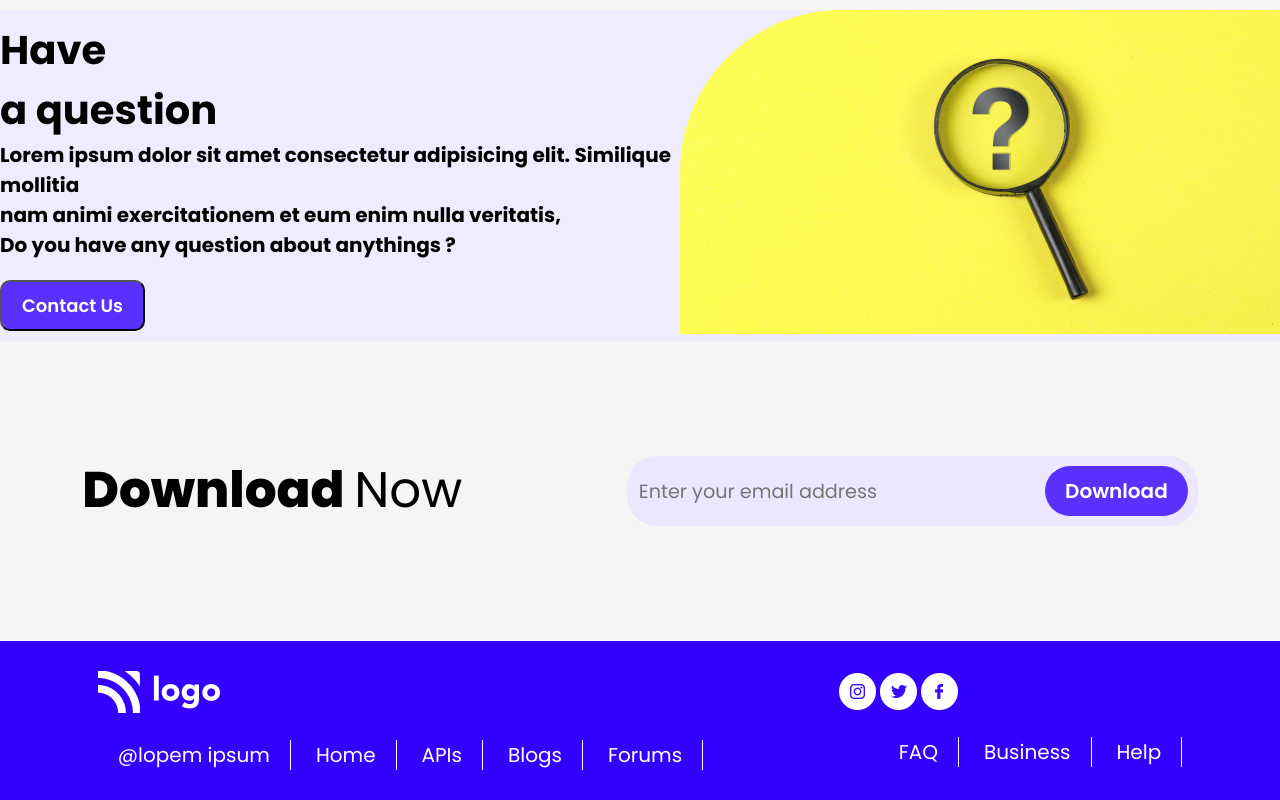
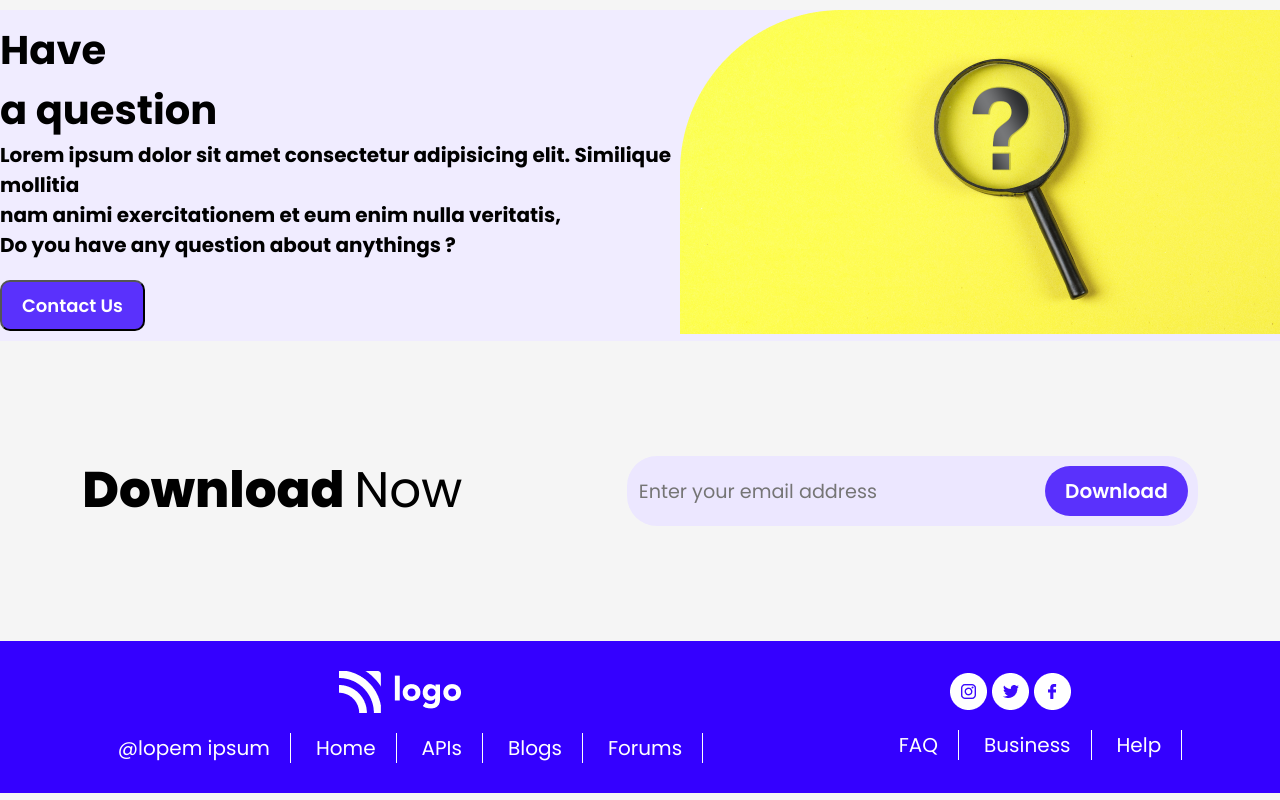
Before and after one commit to isreeks/Developer-Landing-Page, a plain HTML site: page index.html in a window 1280 px wide. Shown: the part 1826-2626 px from the top of the page. Drawn offline with Linux system fonts and the light colour scheme.

Commit message:
footer update

```diff
--- a/index.html
+++ b/index.html
@@ -199,12 +199,12 @@
             </div>
 
             <div class="footer-right">
-                <div class="footer-right">
+                <div class="logos-list">
                     <img class="footer-logos" src="./images/Group 102.png" alt="">
                     <img class="footer-logos" src="./images/Group 103.png" alt="">
                     <img class="footer-logos" src="./images/Group 104.png" alt="">
                 </div>
-                <ul class="logos-list">
+                <ul class="list">
                     <li class="list-items">FAQ</li>
                     <li class="list-items">Business</li>
                     <li class="list-items">Help</li>
--- a/responsive.css
+++ b/responsive.css
@@ -131,4 +131,6 @@
         width: 55%;
     }
 
+
+
 }
--- a/style.css
+++ b/style.css
@@ -305,10 +305,18 @@ main{
   margin: 0;
 }
 
+.footer-logo{
+  display: flex;
+  justify-content: center;
+
+  margin: 0 auto;
+
+}
 .logos-list{
   display: flex;
   gap: 5px;
   list-style: none;
+  justify-content: center;
 }
 
 .list-items{
```
